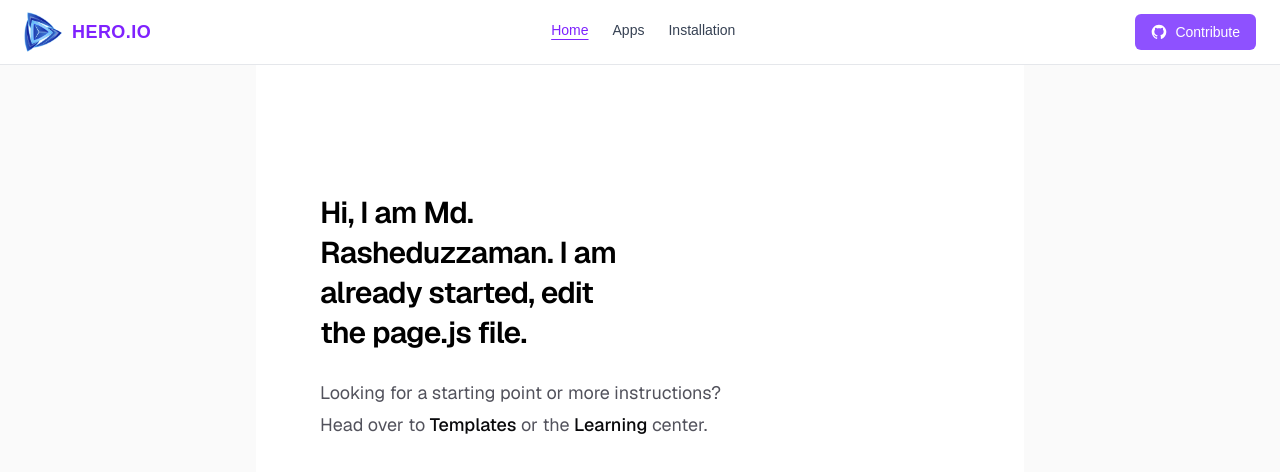
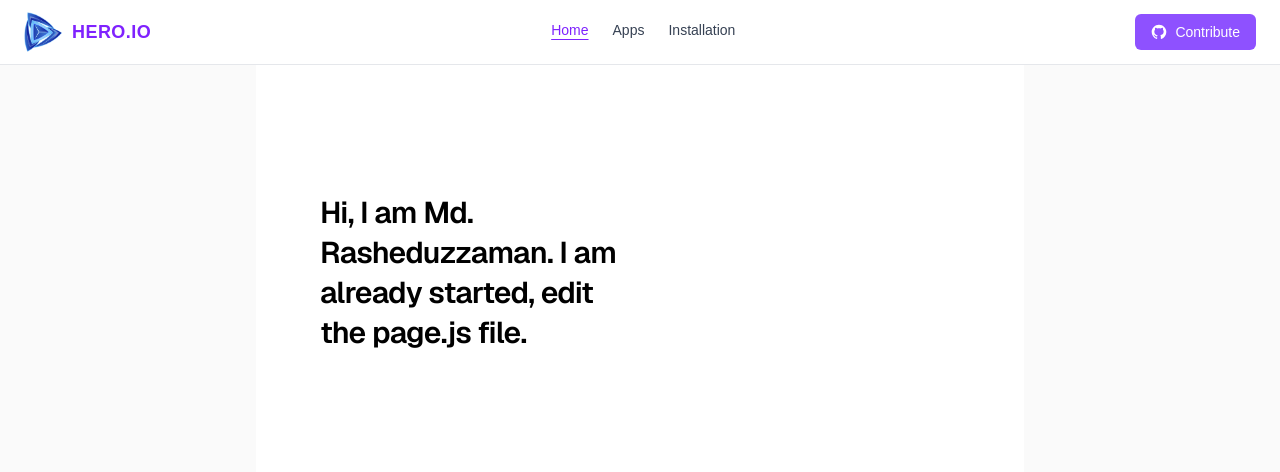
Before and after one commit to rasheduzzaman1978/Hero-IO-apps, a Next.js app: page / in a window 1280 px wide. Shown: the top 472 px of the page. Built offline with nearby package versions, Linux system fonts and the light colour scheme.

Commit message:
not-found page updated

```diff
--- a/src/app/not-found.jsx
+++ b/src/app/not-found.jsx
@@ -5,14 +5,15 @@ import Error404Image from '@/assets/images/error-404.png'
 
 export default function NotFound() {
   return (
-    <div className="flex min-h-50 md:min-h-75 flex-col items-center justify-center bg-[#f5f5f7] px-6 text-center">
-      <div className="relative mb-8 h-55 w-55 sm:h-60 sm:w-60 md:h-65 md:w-65">
+    <div className="flex min-h-[50vh] md:min-h-[75vh] flex-col items-center justify-center bg-[#f5f5f7] px-6 text-center">
+      <div className="relative mb-8 h-56 w-56 sm:h-64 sm:w-64 md:h-80 md:w-80">
         <Image
           src={Error404Image}
           alt="404 Illustration"
           fill
-          className="object-contain h-10 w-auto"
           priority
+          sizes="(max-width: 640px) 224px, (max-width: 768px) 256px, 320px"
+          className="object-contain"
         />
       </div>
 
--- a/src/app/page.js
+++ b/src/app/page.js
@@ -1,4 +1,4 @@
-import Image from "next/image";
+
 
 export default function Home() {
   return (
@@ -9,23 +9,7 @@ export default function Home() {
           <h1 className="max-w-xs text-3xl font-semibold leading-10 tracking-tight text-black dark:text-zinc-50">
             Hi, I am Md. Rasheduzzaman. I am already started, edit the page.js file.
           </h1>
-          <p className="max-w-md text-lg leading-8 text-zinc-600 dark:text-zinc-400">
-            Looking for a starting point or more instructions? Head over to{" "}
-            <a
-              href="https://vercel.com/templates?framework=next.js&utm_source=create-next-app&utm_medium=appdir-template-tw&utm_campaign=create-next-app"
-              className="font-medium text-zinc-950 dark:text-zinc-50"
-            >
-              Templates
-            </a>{" "}
-            or the{" "}
-            <a
-              href="https://nextjs.org/learn?utm_source=create-next-app&utm_medium=appdir-template-tw&utm_campaign=create-next-app"
-              className="font-medium text-zinc-950 dark:text-zinc-50"
-            >
-              Learning
-            </a>{" "}
-            center.
-          </p>
+
         </div>
 
       </main>
```
